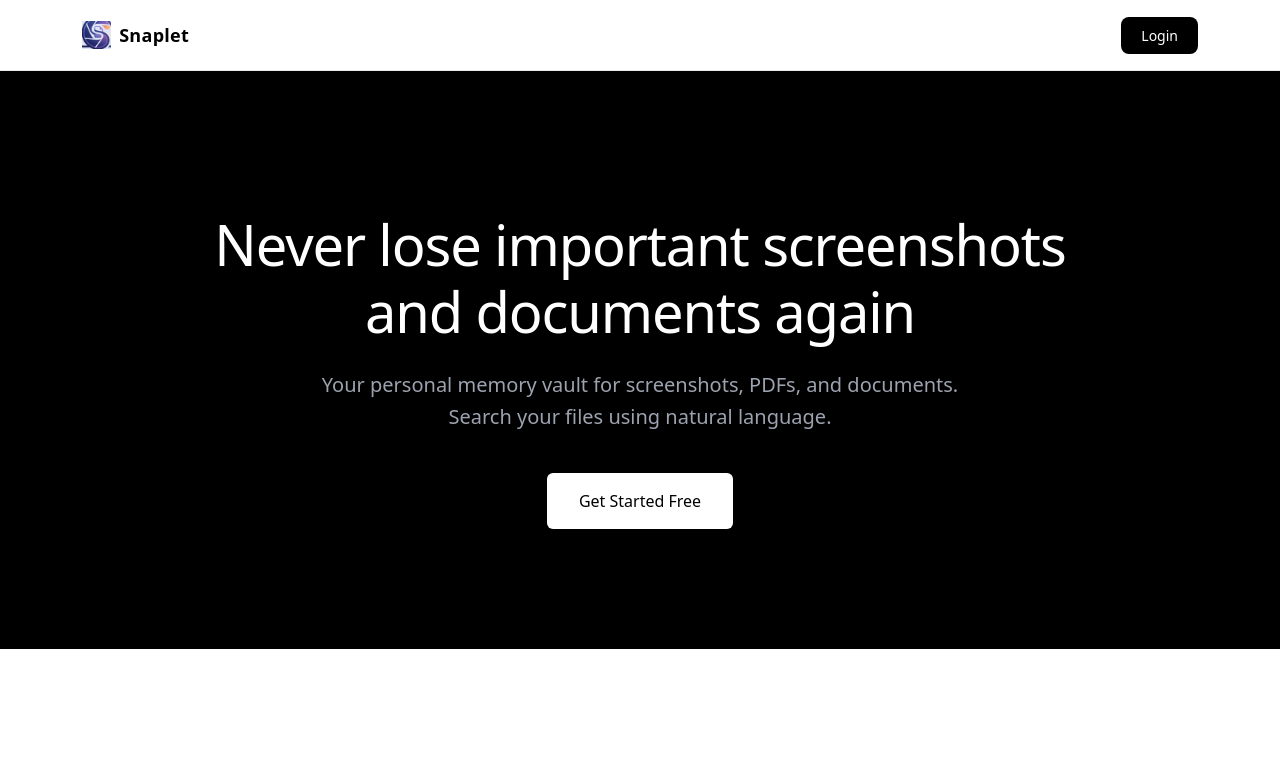
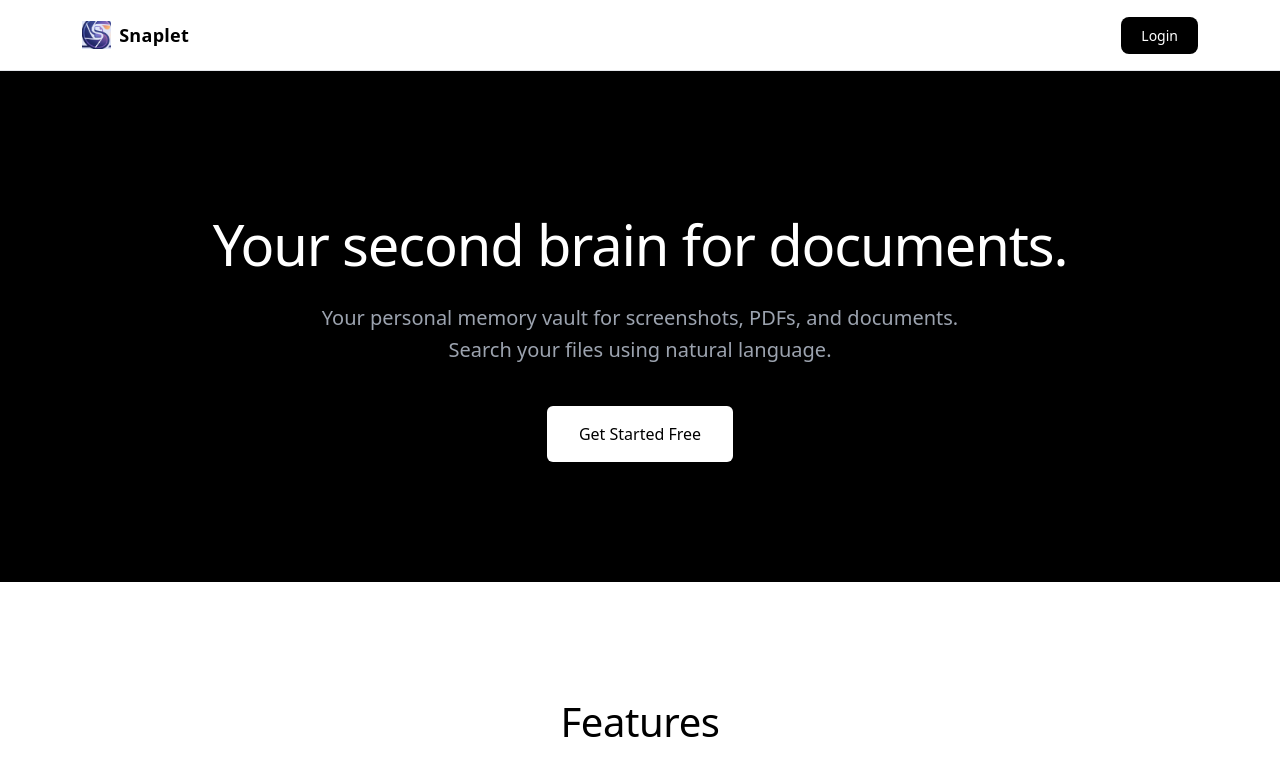
Before and after one commit to Shrawan0701/Snaplet, a React (Create React App) app: page / in a window 1280 px wide. Shown: the top 773 px of the page. Built offline with nearby package versions, Linux system fonts and the light colour scheme; no server answers.

Commit message:
landing page updated

```diff
--- a/src/components/LandingPage.js
+++ b/src/components/LandingPage.js
@@ -50,7 +50,7 @@ function LandingPage() {
         <Container>
           <div className="hero-content">
             <h1 className="hero-title">
-              Never lose important screenshots and documents again
+             Your second brain for documents.
             </h1>
             <p className="hero-subtitle">
               Your personal memory vault for screenshots, PDFs, and documents.<br />
@@ -233,7 +233,7 @@ function LandingPage() {
             <Col md={2} className="footer-col">
               <h5 className="footer-heading">Legal</h5>
               <ul className="footer-links">
-                <li><a href="/privacy">Privacy Policy</a></li>
+                <li><a href="/privacy">Privacy </a></li>
                 <li><a href="/terms">Terms</a></li>
               </ul>
             </Col>
```
